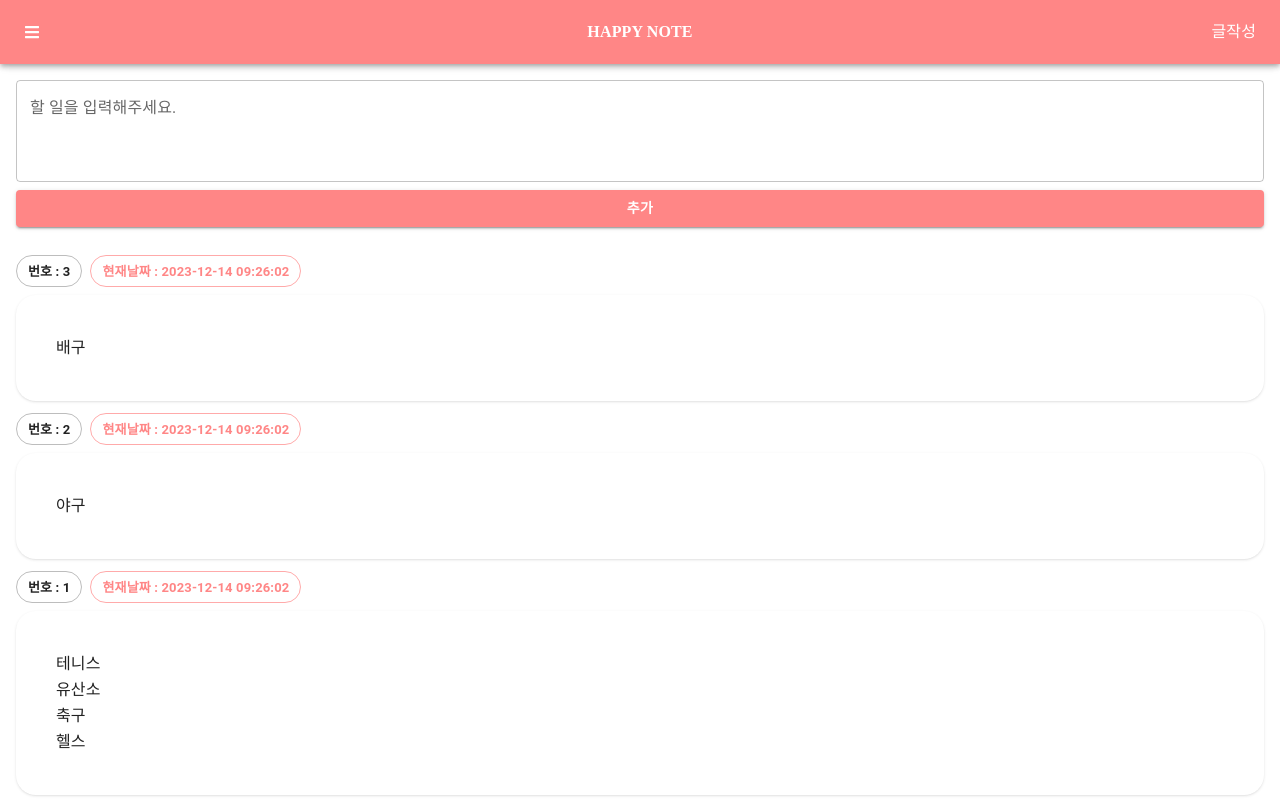
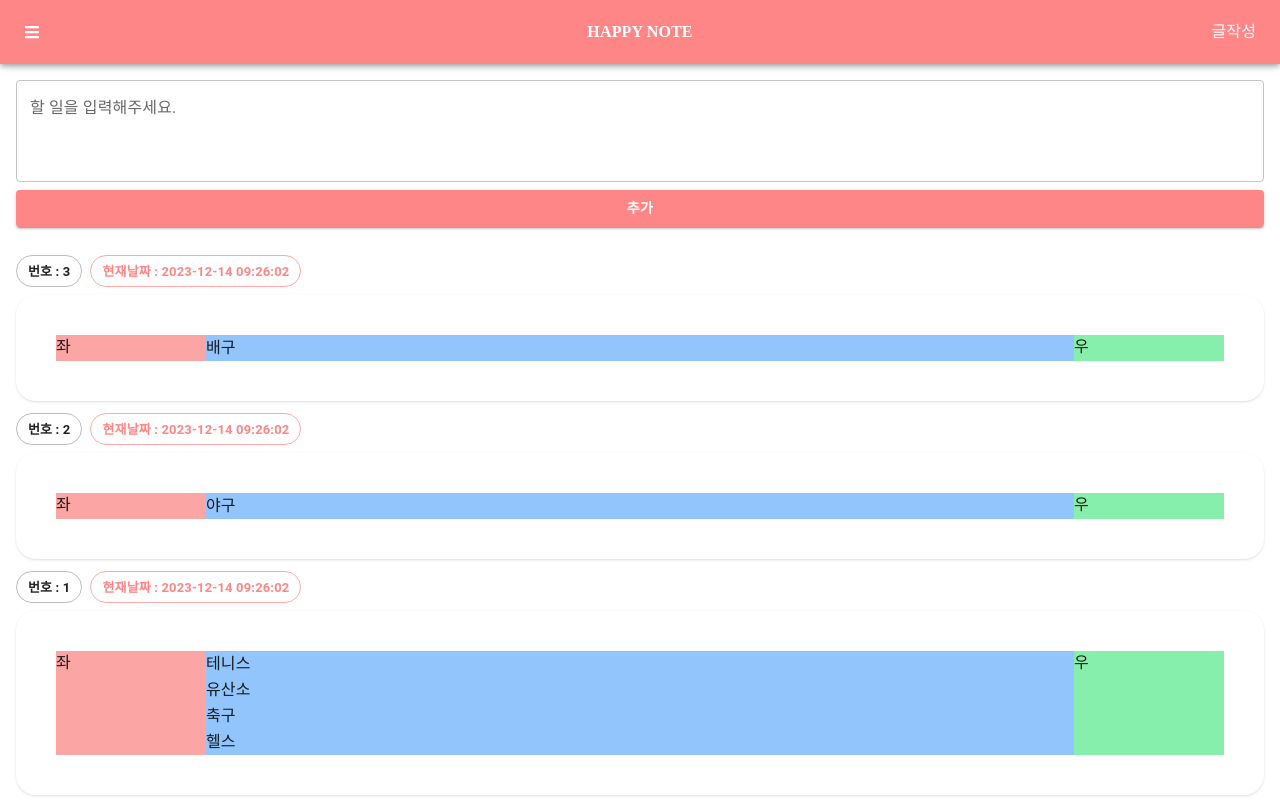
Before and after one commit to SangWon7242/nextJs_test_2023_12_14, a Next.js app: page / in a window 1280 px wide. Built offline with nearby package versions, Linux system fonts and the light colour scheme; a web font is replaced by a local one.

Commit message:
체크박스 레이아웃 작업

```diff
--- a/src/app/page.js
+++ b/src/app/page.js
@@ -130,8 +130,16 @@ function App() {
                     color="primary"
                   />
                 </div>
-                <div className="tw-p-10 tw-rounded-[20px] tw-shadow tw-whitespace-pre-wrap tw-leading-relaxed tw-break-words hover:tw-text-[color:var(--mui-color-primary-main)]">
-                  {todo.content}
+                <div className="tw-flex tw-p-10 tw-rounded-[20px] tw-shadow">
+                  <div className="tw-bg-red-300 tw-w-[150px] tw-flex-shrink-0">
+                    좌
+                  </div>
+                  <div className="tw-bg-blue-300 tw-flex-grow tw-whitespace-pre-wrap tw-leading-relaxed tw-break-words hover:tw-text-[color:var(--mui-color-primary-main)]">
+                    {todo.content}
+                  </div>
+                  <div className="tw-bg-green-300 tw-w-[150px] tw-flex-shrink-0">
+                    우
+                  </div>
                 </div>
               </div>
             </li>
```
